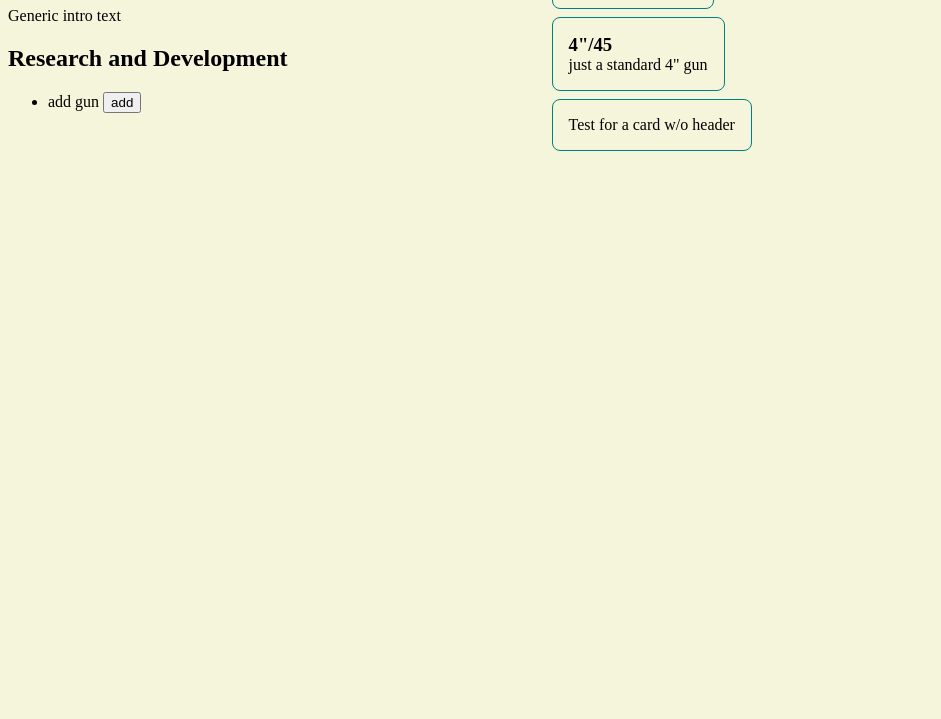
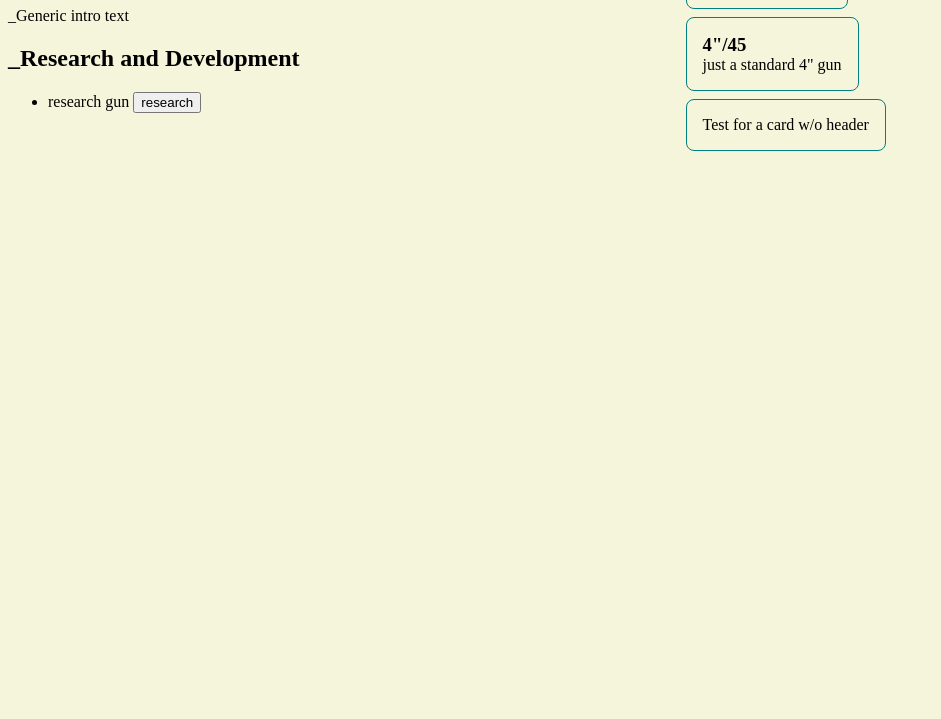
Before and after one commit to DrTrifonius/military-industry-tycoon, a plain HTML site: page index.html in a window 1280 px wide. Shown: the part 81-800 px from the top of the page, without its empty margins (0-941 px from the left). Drawn offline with Linux system fonts and the light colour scheme.

Commit message:
added translation framework

```diff
--- a/index.html
+++ b/index.html
@@ -8,10 +8,11 @@
 	</head>
 
 	<body>
-		<div class="row">
-			<div class="column" id="left_pane">
-			</div>
-			<div id="right_pane" class="column-double">
+		<h1 id="loading_screen">Loading Page...</h1>
+		<div id="content" hidden>
+			<div class="row">
+				<div id="left_pane" class="column"></div>
+				<div id="right_pane" class="column"></div>
 			</div>
 		</div>
 	</body>
--- a/js/dev.js
+++ b/js/dev.js
@@ -9,6 +9,15 @@ const log = (str) => {
 	}
 }
 window.log = log
+
+/**
+ *
+ * @param {string} selector
+ * @returns {Element}
+ */
+window.dqs = function(selector) {
+	return document.querySelector(selector)
+}
 
 class Dev{
 	get borders(){
--- /dev/null
+++ b/lang/en.json
@@ -0,0 +1,5 @@
+{
+	"title": "Military Complex",
+	"research": "research",
+	"research_gun": "research gun"
+}
--- /dev/null
+++ b/lang/translator.js
@@ -0,0 +1,12 @@
+export async function translatePage(lang) {
+	const language = await (await fetch(`/lang/${lang}.json`)).json();
+
+	for (const key in language) {
+		if (!Object.hasOwn(language, key)) continue;
+
+		document.querySelectorAll(`.txt_${key}`).forEach(function(element){
+			element.textContent = language[key];
+		})
+
+	}
+}
--- a/main.js
+++ b/main.js
@@ -4,6 +4,7 @@ import * as templater from "./js/templater.js";
 import { initSave } from "./js/persistence.js";
 import { initOverview } from "./overview/overview.js";
 import { initGunList } from "./guns/list/gunList.js";
+import { translatePage } from "./lang/translator.js";
 initSave();
 log("loading main.js");
 
@@ -20,3 +21,8 @@ start_pos.guns.forEach((gun) => {
 	const gunCard = templater.createCard(gun.name, gun.description);
 	document.querySelector("#gun_list").appendChild(gunCard);
 });
+
+await translatePage("en")
+
+document.querySelector("#loading_screen").setAttribute("hidden", "hidden")
+document.querySelector("#content").removeAttribute("hidden")
--- a/overview/overview.html
+++ b/overview/overview.html
@@ -1,10 +1,15 @@
 <body>
-	<div >
-		<h1>Military Complex</h1>
-		<p>Generic intro text</p>
-		<h2>Research and Development</h2>
+	<div>
+		<h1 class="txt_title">_Military Complex</h1>
+		<p>_Generic intro text</p>
+		<h2>_Research and Development</h2>
 		<ul>
-			<li>add gun <button class="research" data-research_type="gun">add</button></li>
+			<li>
+				<span class="txt_research_gun">
+					_add gun
+				</span>
+				<button class="research txt_research" data-research_type="gun">_add</button>
+			</li>
 		</ul>
 	</div>
 </body>
--- a/structural/Component.js
+++ b/structural/Component.js
@@ -3,7 +3,7 @@
 /**
  *
  * @param {string} templateFile
- * @returns {element}
+ * @returns {Element}
  */
 export async function getComponent(templateFile){
 
```
